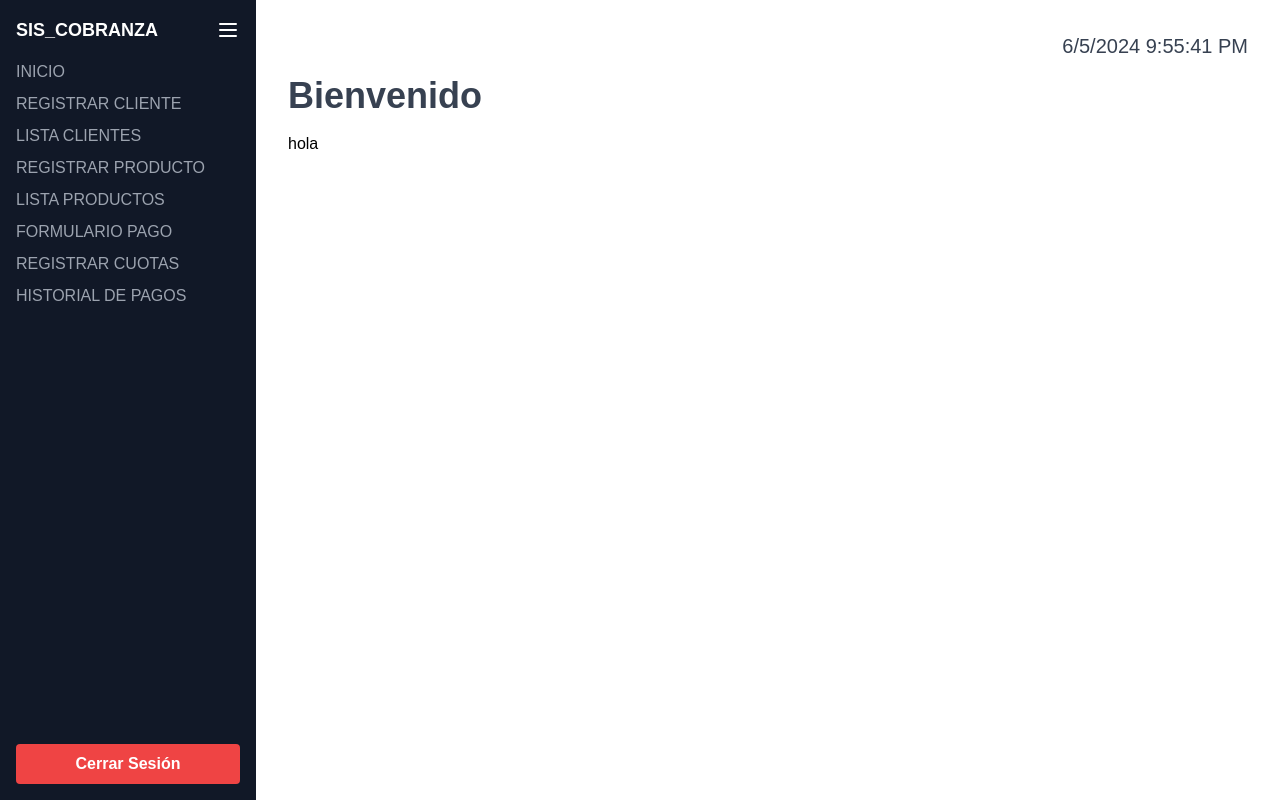
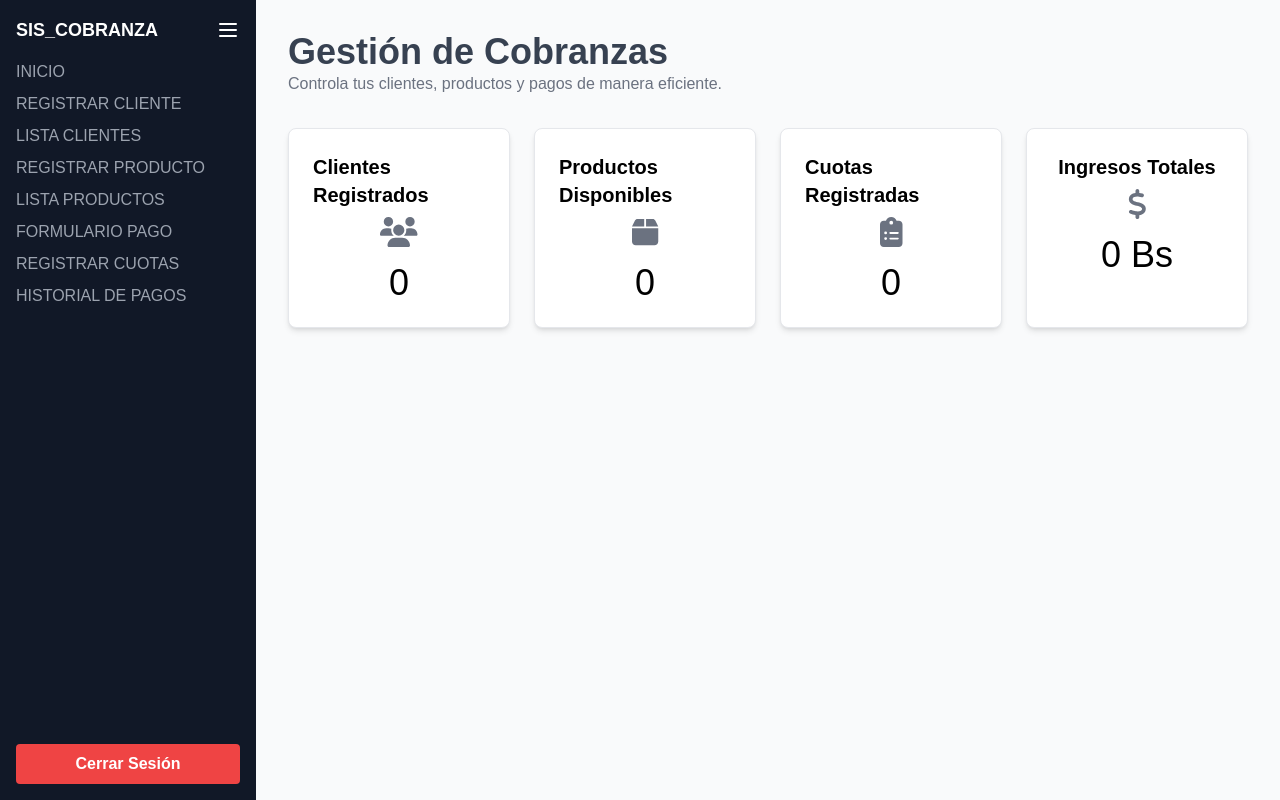
Before and after one commit to 22042001/Sistema-cuot-Dise-o, a React (Create React App) app: page / in a window 1280 px wide. Built offline with nearby package versions, Linux system fonts and the light colour scheme.

Commit message:
mejora de pagina inicio

```diff
--- a/package.json
+++ b/package.json
@@ -9,7 +9,10 @@
     "@testing-library/react": "^13.4.0",
     "@testing-library/user-event": "^13.5.0",
     "axios": "^1.6.8",
+    "chart.js": "^4.4.3",
     "react": "^18.3.1",
+    "react-calendar": "^5.0.0",
+    "react-chartjs-2": "^5.2.0",
     "react-date-range": "^2.0.1",
     "react-dom": "^18.3.1",
     "react-modal": "^3.16.1",
--- a/src/paginaInicio/components/inicio.js
+++ b/src/paginaInicio/components/inicio.js
@@ -1,26 +1,58 @@
 import React, { useEffect, useState } from 'react';
-import FechayHora from '../../components/fechayHora';
+import { FontAwesomeIcon } from '@fortawesome/react-fontawesome';
+import { faUsers, faBox, faDollarSign, faClipboardList } from '@fortawesome/free-solid-svg-icons';
 
-const Inicio = ({ usuario }) => {
+const Inicio = () => {
+    const [clientesRegistrados, setClientesRegistrados] = useState(0);
+    const [productosDisponibles, setProductosDisponibles] = useState(0);
+    const [cuotasRegistradas, setCuotasRegistradas] = useState(0);
+    const [ingresosTotales, setIngresosTotales] = useState(0);
 
+    useEffect(() => {
+        // Obtener datos de localStorage
+        const clientes = JSON.parse(localStorage.getItem('clientes')) || [];
+        const productos = JSON.parse(localStorage.getItem('productos')) || [];
+        const cuotas = JSON.parse(localStorage.getItem('cuotas')) || [];
+
+        // Calcular ingresos totales
+        const ingresos = cuotas.reduce((acc, cuota) => acc + cuota.monto_total, 0);
+
+        // Actualizar estados
+        setClientesRegistrados(clientes.length);
+        setProductosDisponibles(productos.length);
+        setCuotasRegistradas(cuotas.length);
+        setIngresosTotales(ingresos);
+    }, []);
 
     return (
-        <div className="p-8 bg-white flex flex-col justify-center">
-        <div className="w-full max-w-screen-lg mx-auto flex justify-between items-center mb-4">
-            <div className="text-gray-700 text-xl font-bold">
-                {usuario}
+        <div className="min-h-screen bg-gray-50 p-8">
+            <div className="w-full max-w-screen-lg mx-auto mb-8">
+                <h1 className="text-4xl font-bold text-gray-700">Gestión de Cobranzas</h1>
+                <p className="text-gray-500">Controla tus clientes, productos y pagos de manera eficiente.</p>
             </div>
-            <FechayHora />
+            <div className="w-full max-w-screen-lg mx-auto grid grid-cols-1 md:grid-cols-2 lg:grid-cols-4 gap-6">
+                <div className="bg-white border border-gray-200 shadow-md rounded-lg p-6 flex flex-col items-center">
+                    <h2 className="text-xl font-bold mb-2">Clientes Registrados</h2>
+                    <FontAwesomeIcon icon={faUsers} className="text-3xl mb-4 text-gray-500" />
+                    <p className="text-4xl">{clientesRegistrados}</p>
+                </div>
+                <div className="bg-white border border-gray-200 shadow-md rounded-lg p-6 flex flex-col items-center">
+                    <h2 className="text-xl font-bold mb-2">Productos Disponibles</h2>
+                    <FontAwesomeIcon icon={faBox} className="text-3xl mb-4 text-gray-500" />
+                    <p className="text-4xl">{productosDisponibles}</p>
+                </div>
+                <div className="bg-white border border-gray-200 shadow-md rounded-lg p-6 flex flex-col items-center">
+                    <h2 className="text-xl font-bold mb-2">Cuotas Registradas</h2>
+                    <FontAwesomeIcon icon={faClipboardList} className="text-3xl mb-4 text-gray-500" />
+                    <p className="text-4xl">{cuotasRegistradas}</p>
+                </div>
+                <div className="bg-white border border-gray-200 shadow-md rounded-lg p-6 flex flex-col items-center">
+                    <h2 className="text-xl font-bold mb-2">Ingresos Totales</h2>
+                    <FontAwesomeIcon icon={faDollarSign} className="text-3xl mb-4 text-gray-500" />
+                    <p className="text-4xl">{ingresosTotales.toLocaleString()} Bs</p>
+                </div>
+            </div>
         </div>
-        <div className="w-full max-w-screen-lg overflow-hidden break-words">
-            <h1 className="text-4xl font-bold text-gray-700 break-words">
-                Bienvenido
-            </h1>
-            <p className="mt-4 break-words justify-center">
-                hola
-            </p>
-        </div>
-    </div>
     );
 };
 
```
Also changed, not shown: 1 other file (tests, documents, lock files or other folders).
